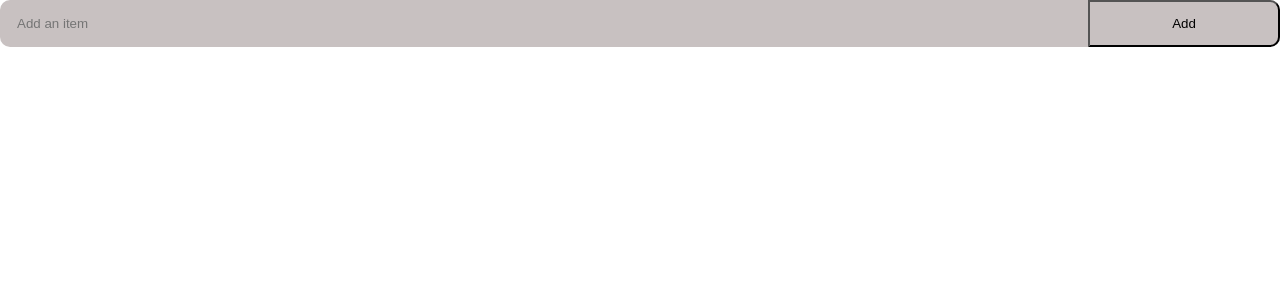
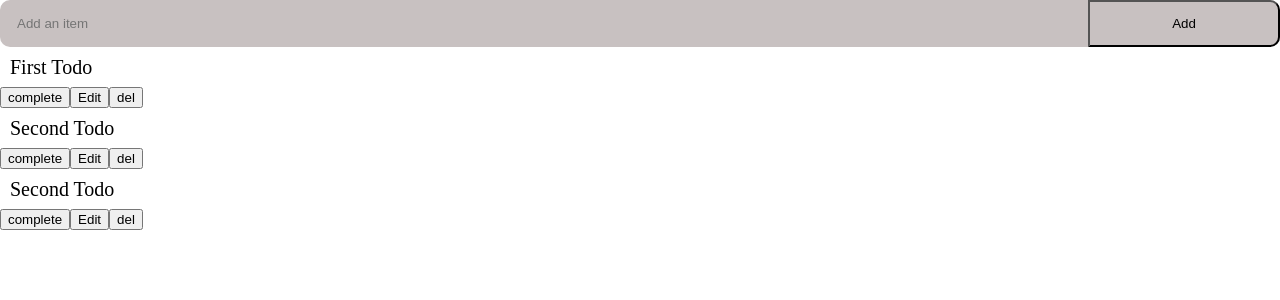
Before and after one commit to Luis-SierraOsorio/lp2-todo-list-react, a React (Vite) app: page / in a window 1280 px wide. Shown: the top 300 px of the page. Built offline with nearby package versions, Linux system fonts and the light colour scheme.

Commit message:
added dummy data

```diff
--- a/src/App.jsx
+++ b/src/App.jsx
@@ -4,9 +4,9 @@
 
 function App() {
   const [items, setItems] = useState([
-    // { id: 0, message: "First Todo", completed: false },
-    // { id: 2, message: "Second Todo", completed: true },
-    // { id: 12, message: "Second Todo", completed: true }
+    { id: 0, message: "First Todo", completed: false },
+    { id: 2, message: "Second Todo", completed: true },
+    { id: 12, message: "Second Todo", completed: true }
   ])
   return (
     <>
```
